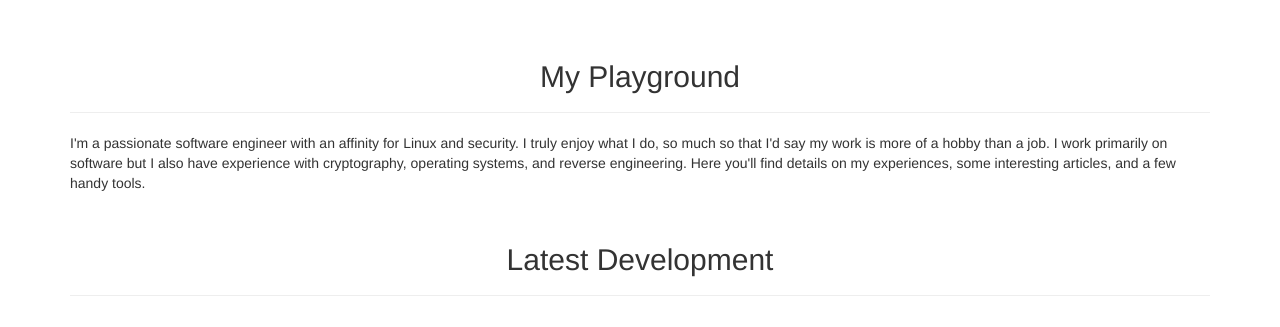
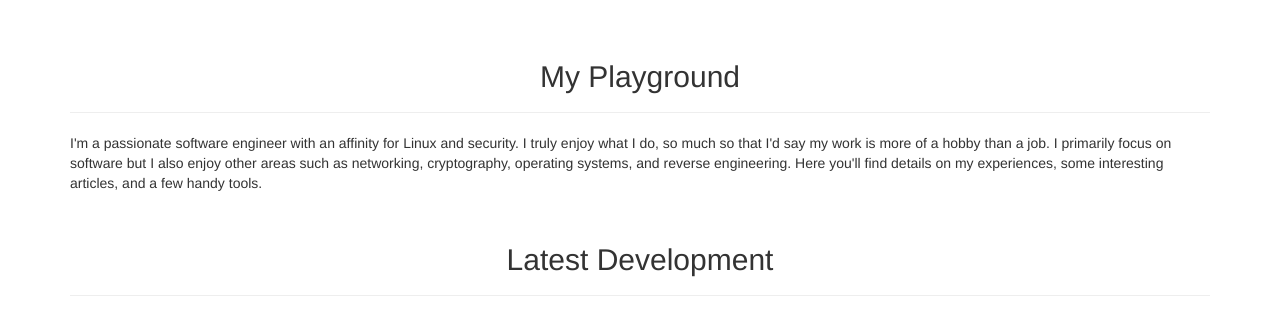
Before and after one commit to aaronjwood/aaronjwood.com, a Flask app: template templates/index.html.jinja in a window 1280 px wide. Shown: the part 52-379 px from the top of the page. Run offline with Flask 2, Linux system fonts and the light colour scheme; the template is opened without the code that fills it, so the values that code supplies are empty; some libraries are stand-ins or nearby versions.

Commit message:
Slight text change

```diff
--- a/templates/index.html.jinja
+++ b/templates/index.html.jinja
@@ -12,8 +12,8 @@
                 <div class="col-md-12">
                     <p>
                         I'm a passionate software engineer with an affinity for Linux and security. I truly enjoy what I
-                        do, so much so that I'd say my work is more of a hobby than a job. I work primarily on software but
-                        I also have experience with cryptography, operating systems, and reverse engineering.
+                        do, so much so that I'd say my work is more of a hobby than a job. I primarily focus on software but
+                        I also enjoy other areas such as networking, cryptography, operating systems, and reverse engineering.
                         Here you'll find details on my experiences, some interesting articles, and a few handy tools.
                     </p>
                 </div>
```
